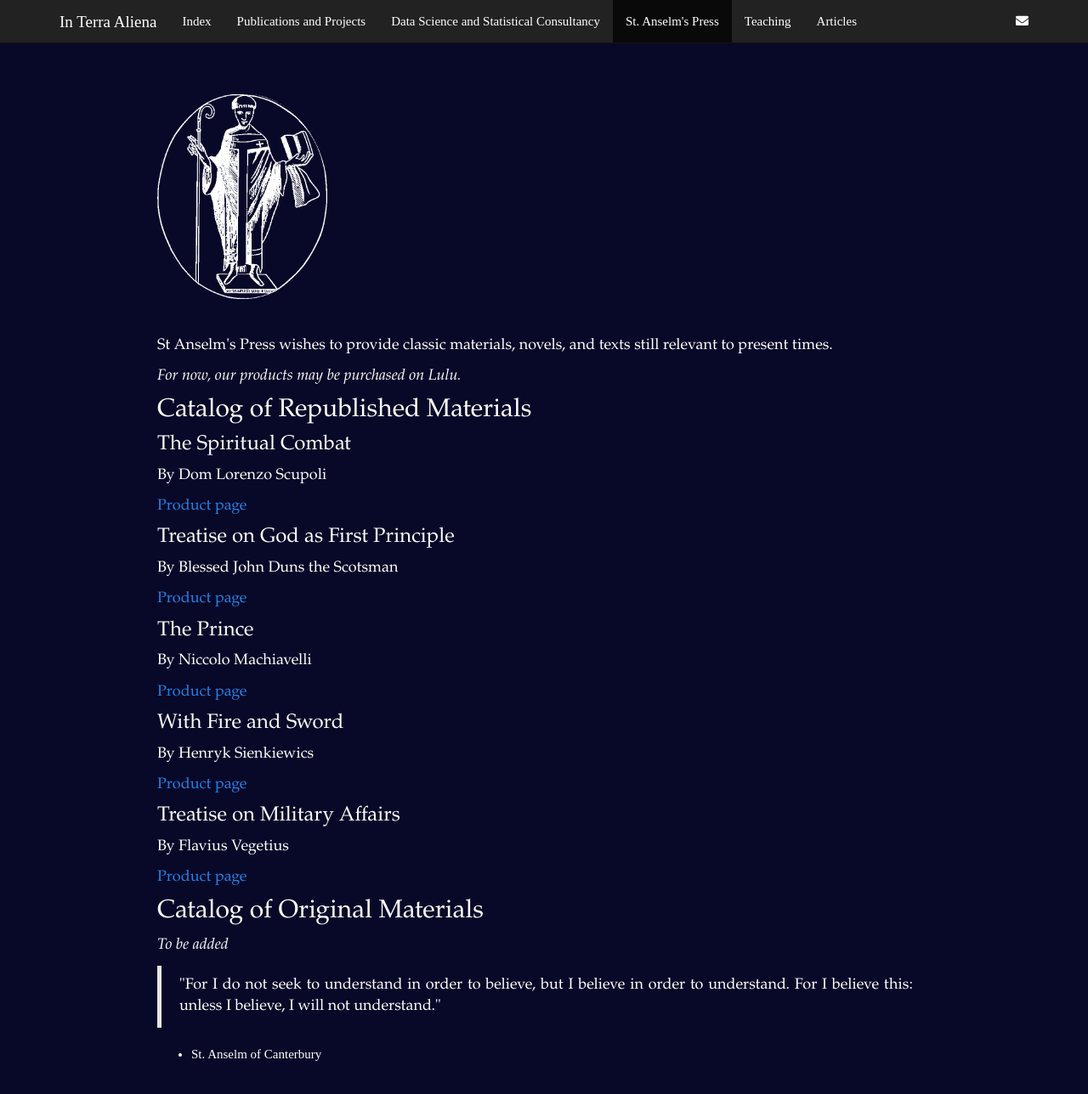
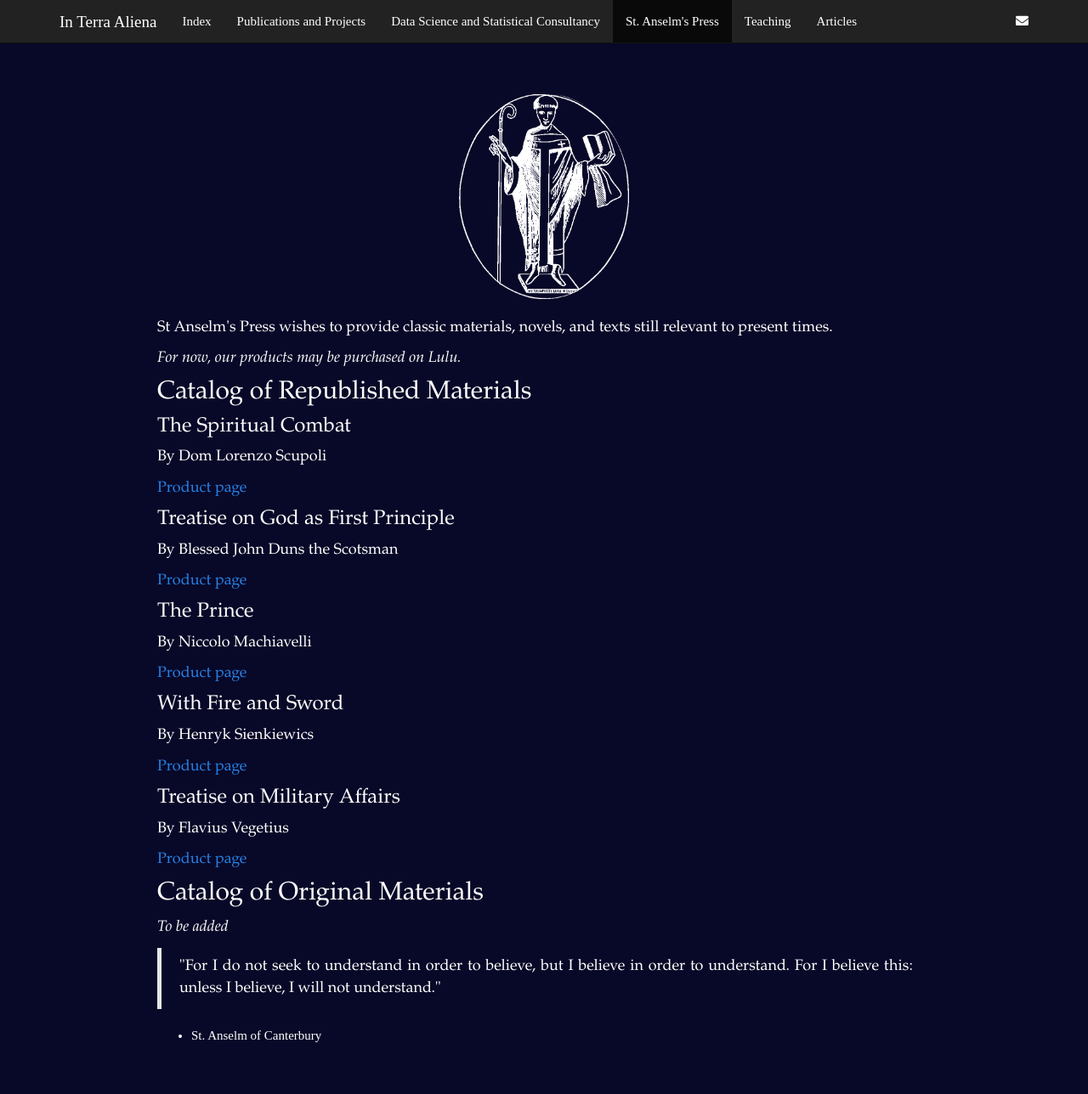
Before and after one commit to ManifoldPreacher/in-terra-aliena.github.io, a Jekyll site: the page st_anselm_press.html, which Jekyll copies as it is, in a window 1280 px wide and 1362 px high. Shown: the top 1288 px of the window at 85% size. Built offline with Jekyll 4.4.1, drawn with Linux system fonts in a browser that asks for light colours.

Commit message:
Update st_anselm_press.html

```diff
--- a/st_anselm_press.html
+++ b/st_anselm_press.html
@@ -389,8 +389,8 @@
   </div><!--/.container -->
 </div><!--/.navbar -->
 
-<div id="title" class="section level1">
-<img src="press_logo_white.png" alt="St Anselm's Press" width = "200" class="center">
+<div id="title" class="section level1; center">
+<img src="press_logo_white.png" alt="St Anselm's Press" width = "200" class="">
   <br/>
   <br/>
 <p>
```
